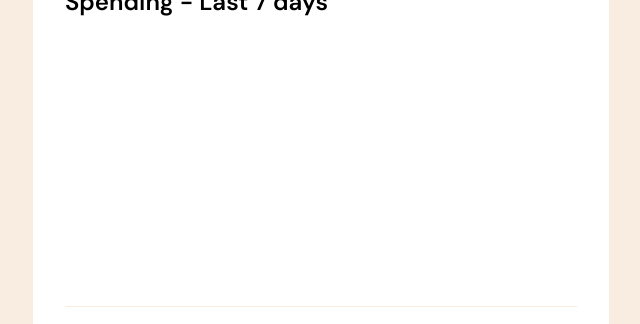
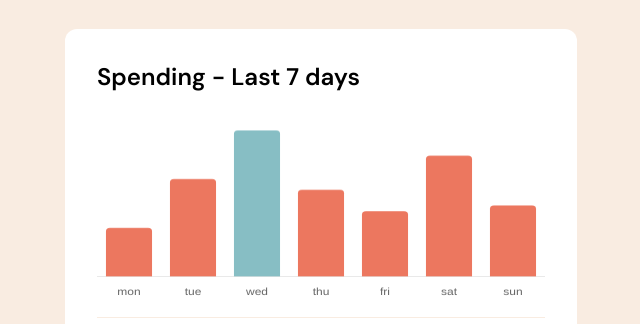
Before and after one commit to chanwinharold/expenses-chart-component-main, a website built with Parcel: page index.html in a window 1280 px wide. Shown: the part 210-534 px from the top of the page, without its empty margins (319-959 px from the left). Built offline with nearby package versions, Linux system fonts and the light colour scheme.

Commit message:
rendu final

```diff
--- a/assets/js/script.js
+++ /dev/null
@@ -1,23 +0,0 @@
-// import {Chart} from "chart.js/auto";
-
-const canva = document.getElementById("myChart")
-
-
-fetch("../../data.json").then((response) => response.json()).then((data) => {
-    console.log(data)
-
-    // new Chart (
-    //     canva,
-    //     {
-    //         type: 'bar',
-    //         data: {
-    //             labels: data.day,
-    //             datasets: [
-    //                 {
-    //                     data: data.amount
-    //                 }
-    //             ]
-    //         }
-    //     }
-    // )
-})
--- a/index.html
+++ b/index.html
@@ -8,42 +8,39 @@
     <link rel="preconnect" href="https://fonts.googleapis.com">
     <link rel="preconnect" href="https://fonts.gstatic.com" crossorigin>
     <link href="https://fonts.googleapis.com/css2?family=DM+Sans:ital,opsz,wght@0,9..40,100..1000;1,9..40,100..1000&display=swap" rel="stylesheet">
-    <link rel="icon" type="image/png" sizes="32x32" href="assets/images/favicon-32x32.png">
+    <link rel="icon" type="image/png" sizes="32x32" href="images/favicon-32x32.png">
     <link href="./src/output.css" rel="stylesheet">
 
-    <script type="module" src="assets/js/script.js"></script>
+    <script type="module" src="src/script.js"></script>
 
     <title>Frontend Mentor | Expenses chart component</title>
 
 </head>
 <body>
 
-<header class="flex justify-between items-center px-8 h-25 rounded-xl bg-customRed text-white xl:w-xl lg:w-lg md:w-md sm:w-sm max-sm:w-[90%]">
+<header class="flex justify-between items-center px-8 h-25 rounded-xl bg-customRed text-white max-sm:w-[90vw] sm:w-sm-container lg:w-lg-container">
     <div>
         <h2>My balance</h2>
-        <strong class="text-3xl">$921.48</strong>
+        <strong class="text-3xl max-sm:text-2xl">$921.48</strong>
     </div>
-    <img class="w-18" src="assets/images/logo.svg" alt="two circles">
+    <img class="w-18" src="images/logo.svg" alt="two circles">
 </header>
 
-<main class="bg-white p-8 rounded-xl xl:w-xl lg:w-lg md:w-md sm:w-sm max-sm:w-[90%]">
-    <h1 class="text-2xl font-semibold">Spending - Last 7 days</h1>
+<main class="bg-white p-8 rounded-xl max-sm:w-[90vw] sm:w-sm-container  lg:w-lg-container">
+    <h1 class="text-2xl font-semibold max-sm:text-xl">Spending - Last 7 days</h1>
 
-    <canvas id="myChart" class="w-full py-4">
-
-
-
-        <!-- mon tue wed thu fri sat sun -->
+    <canvas id="myChart" class=" w-full py-4">
+        <!--   Chart here     -->
     </canvas>
 
     <section class="flex justify-between items-end pt-5 border-t-1 border-t-customLightRed">
         <div>
-            <p class="text-customLightBrown">Total this month</p>
-            <strong class="text-4xl text-customDarkBrown">$478.33</strong>
+            <p class="text-customLightBrown max-sm:text-sm">Total this month</p>
+            <strong class="max-sm:text-2xl text-4xl text-customDarkBrown">$478.33</strong>
         </div>
         <div class="text-right">
             <em class="font-semibold not-italic text-customDarkBrown">+2.4%</em>
-            <p class="text-customLightBrown">from last month</p>
+            <p class="text-customLightBrown max-sm:text-sm">from last month</p>
         </div>
     </section>
 </main>
@@ -52,5 +49,7 @@
     Challenge by <a href="https://www.frontendmentor.io?ref=challenge" target="_blank">Frontend Mentor</a>.
     Coded by <a href="https://github.com/chanwinharold" target="_blank">chanwinharold</a>.
 </footer>
+
+<script type="module" src="src/script.js"></script>
 </body>
 </html>
--- a/src/input.css
+++ b/src/input.css
@@ -16,14 +16,18 @@
 
     /*Font*/
     --font-ff: "DM Sans";
+
+/*    size*/
+    --spacing-lg-container: 40vw;
+    --spacing-sm-container: 60vw;
 }
 
 @layer base {
     body {
         font-family: var(--font-ff), sans-serif;
-        min-width: 100vh;
+        min-height: 100vh;
         display: grid;
-        place-items: center;
+        place-content: center;
         row-gap: 2rem;
         padding-block: 2rem;
         background-color: var(--color-customLightRed);
--- /dev/null
+++ b/src/script.js
@@ -0,0 +1,79 @@
+import Chart from 'chart.js/auto'
+
+const data = [
+  {
+    "day": "mon",
+    "amount": 17.45
+  },
+  {
+    "day": "tue",
+    "amount": 34.91
+  },
+  {
+    "day": "wed",
+    "amount": 52.36
+  },
+  {
+    "day": "thu",
+    "amount": 31.07
+  },
+  {
+    "day": "fri",
+    "amount": 23.39
+  },
+  {
+    "day": "sat",
+    "amount": 43.28
+  },
+  {
+    "day": "sun",
+    "amount": 25.48
+  }
+];
+
+new Chart(
+    document.getElementById("myChart"),
+    {
+      type: 'bar',
+      data: {
+        labels: data.map((e) => e.day),
+        datasets: [
+          {
+            data: data.map((e) => e.amount),
+            backgroundColor: [
+              'hsl(10, 79%, 65%)',
+              'hsl(10, 79%, 65%)',
+              'hsl(186, 34%, 65%)',
+              'hsl(10, 79%, 65%)',
+              'hsl(10, 79%, 65%)',
+              'hsl(10, 79%, 65%)',
+              'hsl(10, 79%, 65%)',
+            ],
+            borderRadius: [
+              4, 4, 4, 4, 4, 4, 4
+            ]
+          }
+        ]
+      },
+      options: {
+        plugins: {
+          legend: {
+            display: false
+          }
+        },
+        scales: {
+          x: {
+            grid: {
+              display: false
+            }
+          },
+          y: {
+            display: false,
+            grid: {
+              display: false
+            }
+          }
+        }
+      }
+    }
+)
```
Also changed, not shown: package.json (+13 -1 lines), images/favicon-32x32.png (renamed from assets/images/favicon-32x32.png), images/logo.svg (renamed from assets/images/logo.svg), src/data.json (renamed from data.json), src/output.css, 1 other file.
